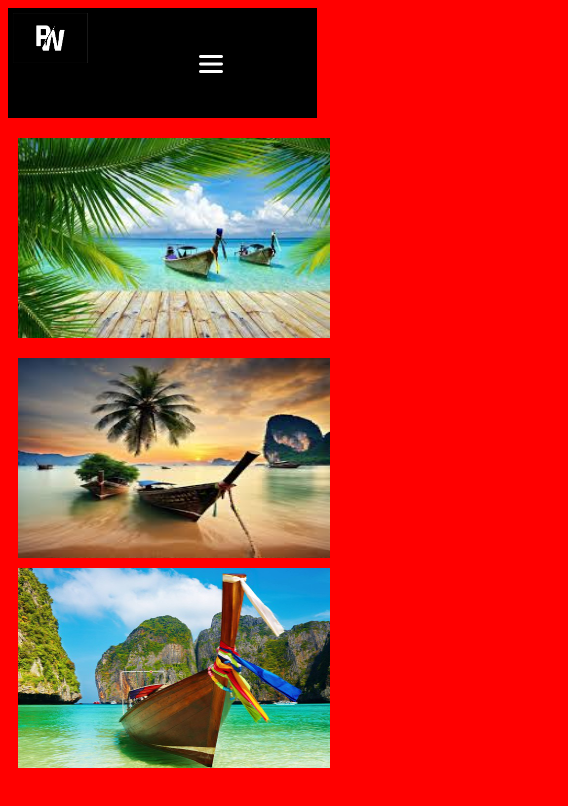
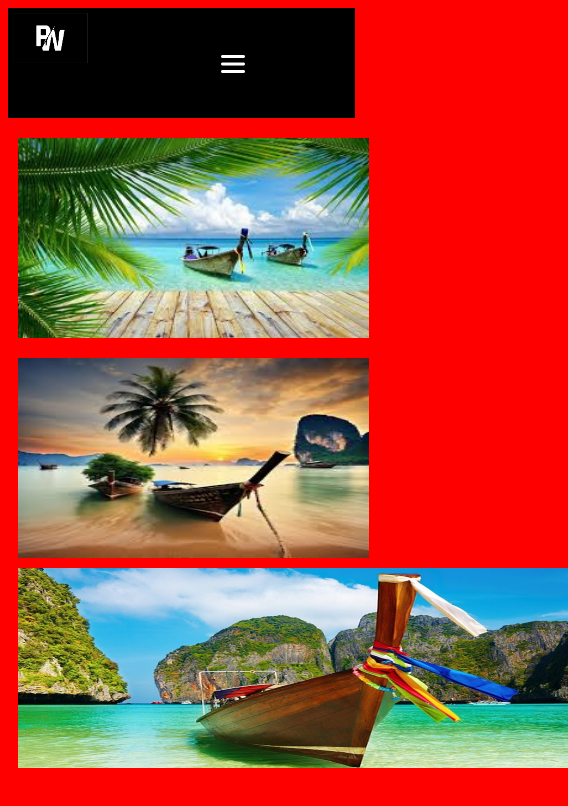
Before and after one commit to Lokesh1334/pavi, a plain HTML site: page index.html in a window 390 px wide. Shown: the whole page, 568 px wide, since content can reach past the window. Drawn offline with Linux system fonts and the light colour scheme.

Commit message:
Update style.css

```diff
--- a/style.css
+++ b/style.css
@@ -7,7 +7,7 @@ body{
   nav{
 
     background-color:black;
-    width: 165%;
+    width: 347%;
     padding: 5px;
     height: 100px;
     position: relative;
@@ -45,7 +45,7 @@ a{
 .image{
 
     width: 550px;
-    height: 300px;
+    height: 350px;
     display: block;
     margin-left: 10px;
     margin-top: 20px;
@@ -53,7 +53,7 @@ a{
 }
 .ima{
     width: 550px;
-    height: 300px;
+    height: 350px;
     display: block;
     margin-left: 1200px;
     margin-top: 20px;
@@ -61,7 +61,7 @@ a{
 }
 .img{
     width: 550px;
-    height: 300px;
+    height: 350px;
     display: block;
     margin-left: 600px;
     margin-top: 20px;
@@ -81,7 +81,7 @@ a{
     }
 
     .image{
-        width: 80%;
+        width: 90%;
         height: 200px;
         margin-top: 20px;
         margin-left: 10px;
@@ -89,7 +89,7 @@ a{
 
     }
     .ima{
-    width: 80%;
+    width: 90;
     height: 200px;
     margin-top: 450px;
     margin-left: 10px;
@@ -97,7 +97,7 @@ a{
 
 }
 .img{
-    width: 80%;
+    width: 90%;
     height: 200px;
     margin-top: 240px;
     margin-left: 10px;
@@ -105,7 +105,7 @@ a{
 }
 nav{
     background-color:black;
-    width: 80%;
+    width: 90%;
     padding: 5px;
     height: 100px;
 }
```
